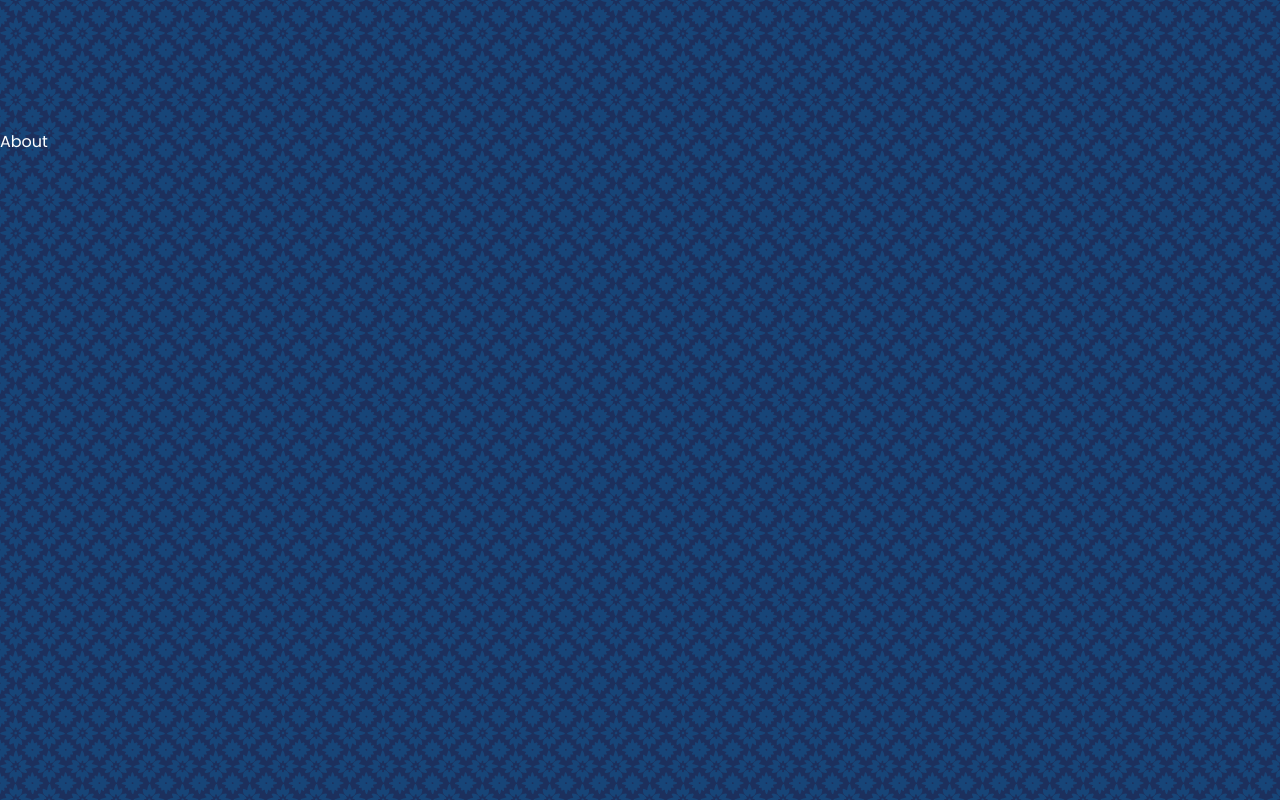
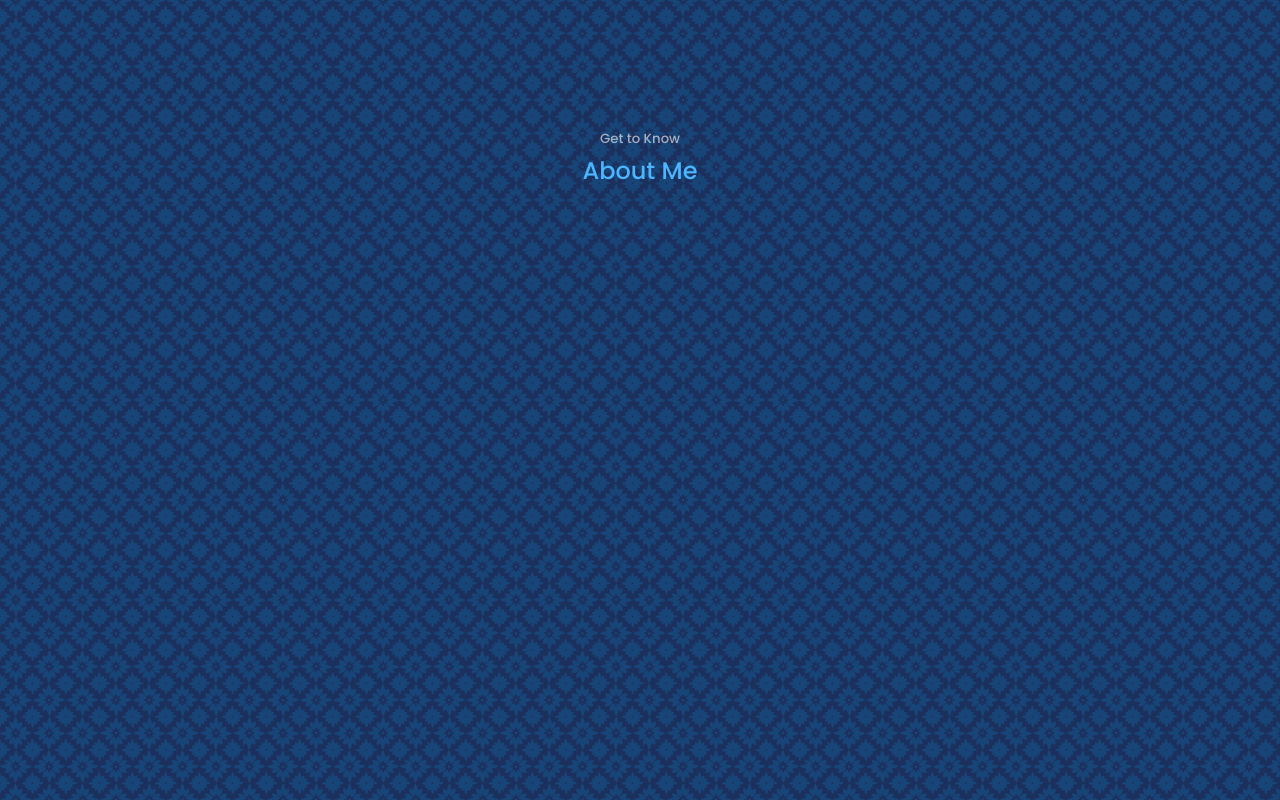
Before and after one commit to Gitthuma/george-githuma-portfolio-website, a React (Create React App) app: page / in a window 1280 px wide. Shown: the part 800-1600 px from the top of the page. Built offline with nearby package versions, Linux system fonts and the light colour scheme.

Commit message:
Create heading for the about section

```diff
--- a/src/Components/About/About.js
+++ b/src/Components/About/About.js
@@ -4,7 +4,12 @@
 function About() {
   return (
     //Change div to section and add id
-    <section id='about'>About</section>
+    //Create heading for the about section
+    <section id='about'>
+      <h5>Get to Know</h5>
+      <h2>About Me</h2>
+
+    </section>
   )
 }
 
```
